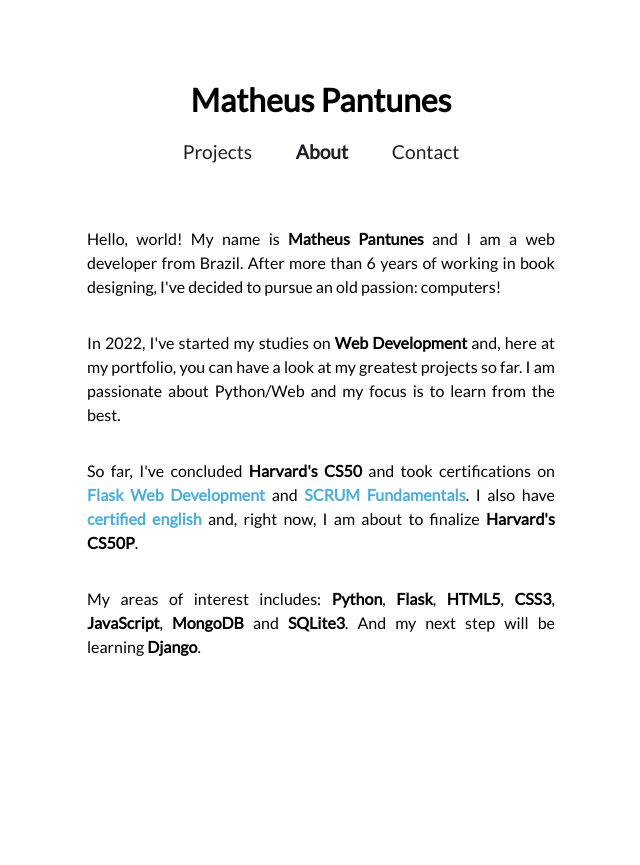
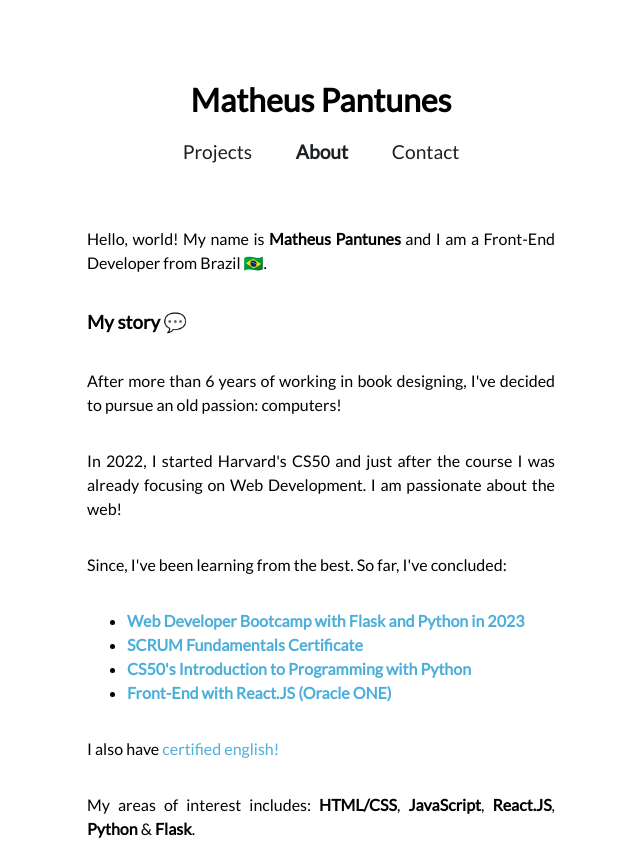
Before and after one commit to AmigoDaLua/Portfolio, a Flask app: page /about/ in a window 1280 px wide. Shown: the whole page, without its empty margins (319-959 px from the left). Before the commit the page ends 656 px from the top, so only its background shows below. Run offline with Flask 3, Linux system fonts and the light colour scheme; some libraries are stand-ins or nearby versions.

Commit message:
Update about.html

```diff
--- a/templates/about.html
+++ b/templates/about.html
@@ -4,22 +4,24 @@
 
 <main class="main main--about">
 
-    <p>Hello, world! My name is <strong>Matheus Pantunes</strong> and I am a web developer from Brazil.
-        After more than 6 years of working in book designing, I've decided to pursue an old passion: computers!</p>
+    <p>Hello, world! My name is <strong>Matheus Pantunes</strong> and I am a Front-End Developer from Brazil 🇧🇷.</p>
 
-    <p>In 2022, I've started my studies on <strong>Web Development</strong> and, here at my portfolio, you can have a look
-        at my greatest projects so far. I am passionate about Python/Web and my focus is to
-        learn from the best.</p>
+    <h3>My story 💬</h3>
 
-    <p>So far, I've concluded <strong>Harvard's CS50</strong> and took certifications
-        on <a href="https://www.udemy.com/certificate/UC-1512d5cf-228f-43f0-8f21-156731f0783c/" target="_blank"><strong>Flask Web Development</strong></a> and <a href="https://www.scrumstudy.com/certification/verify?type=SFC&number=960552" target="_blank"><strong>SCRUM Fundamentals</strong></a>.
-        I also have <a href="https://www.efset.org/cert/QQKJU7" target="blank"><strong>certified english</strong></a> and, right now, I am about to finalize <strong>Harvard's CS50P</strong>.</p>
+    <p>After more than 6 years of working in book designing, I've decided to pursue an old passion: computers!</p>
 
+    <p>In 2022, I started Harvard's CS50 and just after the course I was already focusing on Web Development. I am passionate about the web!</p>
 
-    <p>My areas of interest includes: <strong>Python</strong>, <strong>Flask</strong>, <strong>HTML5</strong>, <strong>CSS3</strong>, <strong>JavaScript</strong>, <strong>MongoDB</strong> and <strong>SQLite3</strong>.
-        And my next step will be learning <strong>Django</strong>.
-    </p>
+    <p>Since, I've been learning from the best. So far, I've concluded:</p>
+        <ul>
+            <li><a href="https://www.udemy.com/certificate/UC-1512d5cf-228f-43f0-8f21-156731f0783c/" target="_blank"><strong>Web Developer Bootcamp with Flask and Python in 2023</strong></a></li>
+            <li><a href="https://www.scrumstudy.com/certification/verify?type=SFC&number=960552" target="_blank"><strong>SCRUM Fundamentals Certificate</strong></a></li>
+            <li><a href="https://certificates.cs50.io/98184f7d-7b54-4ffd-9e9d-c90699d39cb6.pdf" target="_blank"><strong>CS50's Introduction to Programming with Python</strong></a></li>
+            <li><a href="https://cursos.alura.com.br/degree/certificate/1d24c6d8-4e3a-4be4-8c59-2b1915dbe27d" target="_blank"><strong>Front-End with React.JS (Oracle ONE)</strong></a></li>
+        </ul>
+    <p>I also have <a href="https://www.efset.org/cert/QQKJU7">certified english!</a></p>
 
+    <p>My areas of interest includes: <strong>HTML/CSS</strong>, <strong>JavaScript</strong>, <strong>React.JS</strong>, <strong>Python</strong> & <strong>Flask</strong>.</p>
 
 
 </main>
```
